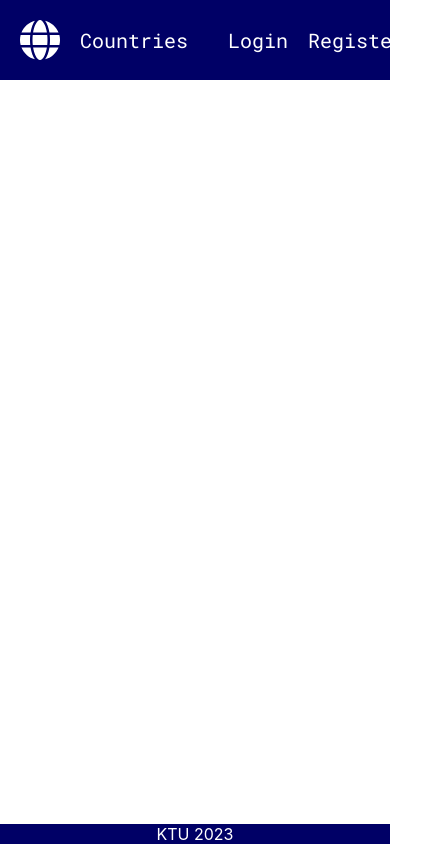
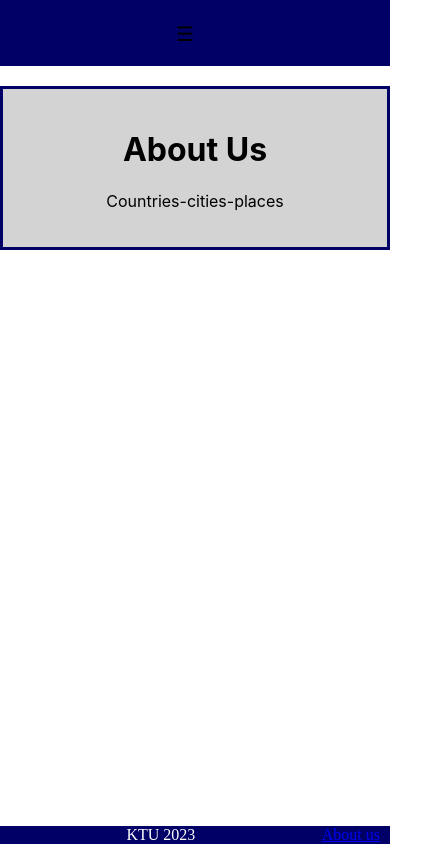
Before and after one commit to elzpil/stpp-client, a React (Create React App) app in the folder client/: page /about in a window 390 px wide. Shown: the whole page, 424 px wide, since content can reach past the window. Built offline with nearby package versions, Linux system fonts and the light colour scheme.

Commit message:
pataisymai

```diff
--- a/client/src/App.js
+++ b/client/src/App.js
@@ -1,5 +1,5 @@
 // src/App.js
-import React from 'react';
+import React, { useEffect, useState } from 'react';
 import { BrowserRouter as Router, Route, Routes, Link, useLocation } from 'react-router-dom';
 
 import { FontAwesomeIcon } from '@fortawesome/react-fontawesome';
@@ -20,45 +20,55 @@ import PlaceEdit from './components/PlaceEdit';
 import Login from './components/Login';
 import Register from './components/Register';
 import Home from './components/Home';
+import AboutUs from './components/AboutUs';
 
 const App = () => {
   const storedUsername = localStorage.getItem('username');
   const accessToken = localStorage.getItem('accessToken');
+const toggleMenu = () => {
+  const navbarLinks = document.querySelector('.navbar-links');
+  if (navbarLinks) {
+    navbarLinks.style.display = navbarLinks.style.display === 'none' ? 'flex' : 'none';
+  }
+};
+
 
 return (
     <Router>
-
       <div>
         <header>
-
-
-                  {/* Add a navigation link to CountryList */}
           <nav className="navbar">
-                    <ul>
+            <div className="menu-toggle" onClick={toggleMenu}>
+              &#9776; {/* Hamburger icon */}
+            </div>
+            <ul className="navbar-links">
               <li>
                 <Link to="/home">
                   <FontAwesomeIcon icon={faGlobe} style={{ fontSize: '2em' }} />
                 </Link>
               </li>
-                    </ul>
-                    <ul>
               <li>
                 <Link to="/countries">Countries</Link>
               </li>
-                    </ul>
-                    <ul className="right">
-                      <li>
-                        {accessToken && (<p id="loggedInMessage">Logged in as {storedUsername}</p>)}
+
+              {accessToken && (
+                <li >
+                  <p id="loggedInMessage">Logged in as {storedUsername}</p>
                 </li>
+              )}
               <li>
                 <Link to="/login">Login</Link>
               </li>
               <li>
                 <Link to="/register">Register</Link>
               </li>
+
             </ul>
+
           </nav>
         </header>
+
+
         <Routes>
           <Route path="/countries/:countryId/cities/:cityId/places/:placeId/edit" element={<PlaceEdit />} />
           <Route path="/countries/:countryId/cities/:cityId/places/new" element={<PlaceCreate />} />
@@ -75,10 +85,11 @@ const App = () => {
           <Route path="/login" element={<Login />} />
           <Route path="/register" element={<Register />} />
           <Route path="/home" element={<Home />} />
-          {/* Add more routes as needed */}
+          <Route path="/about" element={<AboutUs />} />
         </Routes>
         <footer>
           <p> KTU 2023</p>
+          <Link to="/about" className="footer-link">About us</Link>
         </footer>
       </div>
     </Router>
--- /dev/null
+++ b/client/src/components/AboutUs.js
@@ -0,0 +1,13 @@
+// src/components/AboutUs.js
+ import React from 'react';
+
+ const AboutUs = () => {
+   return (
+     <div className="container">
+       <h1>About Us</h1>
+       <p>Countries-cities-places</p>
+     </div>
+   );
+ };
+
+ export default AboutUs;
--- a/client/src/components/CityDetails.js
+++ b/client/src/components/CityDetails.js
@@ -29,7 +29,15 @@ const CityDetails = () => {
   };
 
   const handleDeleteClick = async () => {
-    try {
+
+  try {
+
+  const confirmed = window.confirm('Are you sure you want to delete this city?');
+
+      if (!confirmed) {
+        // If the user cancels the operation, do nothing
+        return;
+      }
       let accessToken = localStorage.getItem('accessToken');
       const refreshToken = localStorage.getItem('refreshToken');
 
--- a/client/src/components/CountryDetails.js
+++ b/client/src/components/CountryDetails.js
@@ -31,6 +31,14 @@ const CountryDetails = () => {
 
 const handleDeleteClick = async () => {
   try {
+
+  const confirmed = window.confirm('Are you sure you want to delete this country?');
+
+      if (!confirmed) {
+        // If the user cancels the operation, do nothing
+        return;
+      }
+
     // Retrieve access token from localStorage
     let accessToken = localStorage.getItem('accessToken');
         const refreshToken = localStorage.getItem('refreshToken');
@@ -68,6 +76,8 @@ const handleDeleteClick = async () => {
 
     // Redirect to the countries list or another page after deletion
     navigate('/countries');
+
+
   } catch (error) {
     console.error('Error deleting :', error);
 
--- a/client/src/components/PlaceDetails.js
+++ b/client/src/components/PlaceDetails.js
@@ -30,7 +30,14 @@ const PlaceDetails = () => {
   };
 
   const handleDeleteClick = async () => {
-    try {
+  try {
+
+  const confirmed = window.confirm('Are you sure you want to delete this place?');
+
+      if (!confirmed) {
+        // If the user cancels the operation, do nothing
+        return;
+      }
 
     let accessToken = localStorage.getItem('accessToken');
             const refreshToken = localStorage.getItem('refreshToken');
--- a/client/src/components/components.css
+++ b/client/src/components/components.css
@@ -25,8 +25,8 @@ body {
   margin: auto;
   padding: 20px;
   text-align: center;
-  border: 1px solid #ccc;
-  border-radius: 8px;
+  border:3px solid #000066;
+
   background-color: #d3d3d3;
   margin-top: 20px;
   margin-bottom: 20px;
@@ -44,14 +44,21 @@ body {
   box-sizing: border-box;
 }
 
-.container button {
+.container button,
+.list-container button {
   background-color: #000066;
   color: white;
   padding: 10px 15px;
   border: none;
-  border-radius: 4px;
+
   cursor: pointer;
   margin-left: 20px;
+  transition: background-color 0.3s ease; /* Add a smooth transition effect */
+}
+
+.container button:hover,
+.list-container button:hover {
+  background-color: #333; /* Change the color to your desired hover color */
 }
 
 .app-container {
@@ -107,10 +114,31 @@ body {
   color: #ffffff;
   font-size: 20px;
 }
+.navbar a:hover {
+  color: #333; /* Change the color to your desired hover color */
+}
+
 
 .navbar .right {
   margin-left: auto;
 }
+.right-links {
+   margin-right: auto;
+ }
+
+
+.navbar-links {
+  display: flex;
+  justify-content: space-between;
+  align-items: center;
+}
+
+.navbar-links .right-links {
+  margin-left: auto;
+  display: flex;
+  align-items: center;
+}
+
 
 .list-container {
   max-width: 800px;
@@ -118,27 +146,17 @@ body {
   padding: 20px;
   text-align: center;
   border: 1px solid #ccc;
-  border-radius: 8px;
+  border:3px solid #000066;
   background-color: #d3d3d3;
   margin-top: 20px;
   margin-bottom: 40px;
-}
-
-.list-container button {
-  background-color: #000066;
-  color: white;
-  padding: 10px 15px;
-  border: none;
-  border-radius: 4px;
-  cursor: pointer;
-  margin-left: 20px;
 }
 
 .list-container table {
   width: 100%;
   border-collapse: collapse;
   margin-top: 20px; /* Adjust as needed */
-
+background-color: #d3d3d3;
 }
 
 .list-container th, .list-container td {
@@ -176,4 +194,80 @@ footer p {
   margin: 0; /* Remove default margin */
   text-align: center;
   flex-grow: 1; /* Allow the <p> to take up remaining space */
+  font-family: 'Times New Roman', sans-serif;
 }
+
+.footer-link {
+  font-family: 'Times New Roman', sans-serif;
+  padding-right: 10px;
+}
+/* Add this style to hide links initially */
+.navbar-links {
+  display: none;
+}
+
+/* Add this style for the hamburger menu */
+.menu-toggle {
+  font-size: 20px;
+  cursor: pointer;
+  margin-right: 20px;
+  display: none; /* Initially hidden on larger screens */
+}
+
+@media (max-width: 768px) {
+  .navbar-links {
+    display: flex;
+    flex-direction: column;
+    position: absolute;
+    top: 60px; /* Adjust as needed */
+    left: 0;
+    background-color: #000066;
+    width: 100%;
+    padding: 10px;
+  }
+
+  .navbar-links li {
+    margin-bottom: 10px;
+  }
+
+  .menu-toggle {
+    display: block;
+  }
+
+  .navbar {
+    flex-direction: column;
+  }
+
+  .navbar ul.right {
+    margin-left: 0;
+    margin-top: 10px;
+  }
+
+  .navbar ul.navbar-links {
+    display: none;
+    position: absolute;
+    top: 60px;
+    left: 0;
+    background-color: #000066;
+    width: 100%;
+    padding: 10px;
+  }
+
+  .navbar ul.navbar-links li {
+    margin-bottom: 10px;
+  }
+    .navbar-links.right {
+      display: none;
+      position: absolute;
+      top: 60px;
+      right: 0; /* Adjust as needed */
+      background-color: #000066;
+      width: 100%;
+      padding: 10px;
+    }
+
+    .right-links {
+      margin-right: 0; /* Reset margin in mobile view */
+      text-align: center; /* Center the text in mobile view */
+    }
+}
```
Lines whose indentation alone changed are shown as unchanged.
